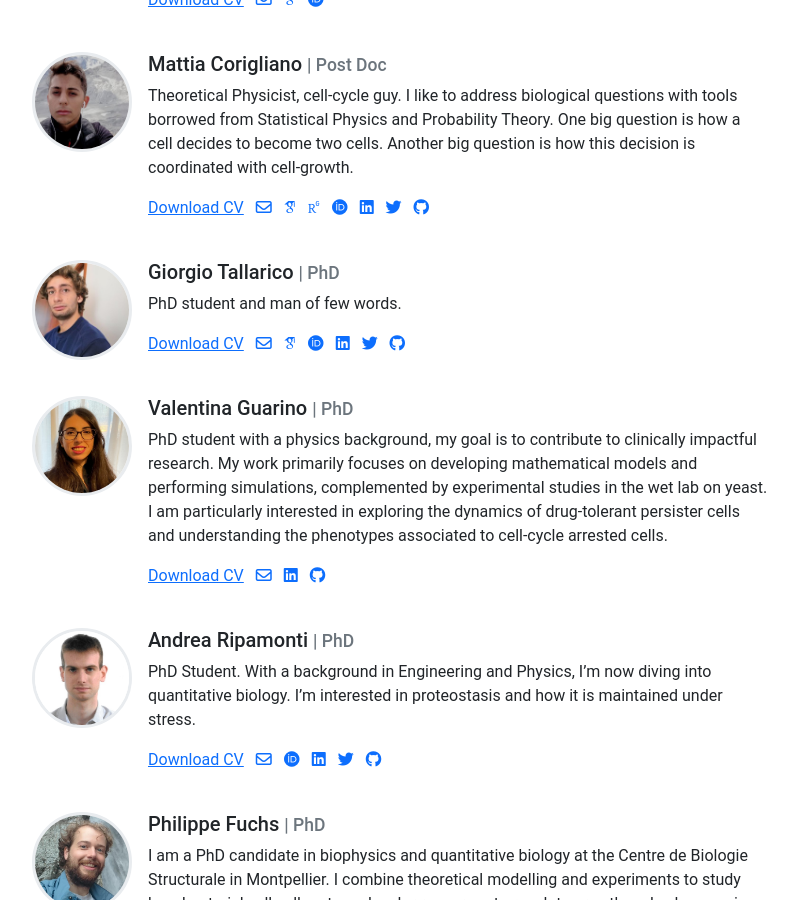
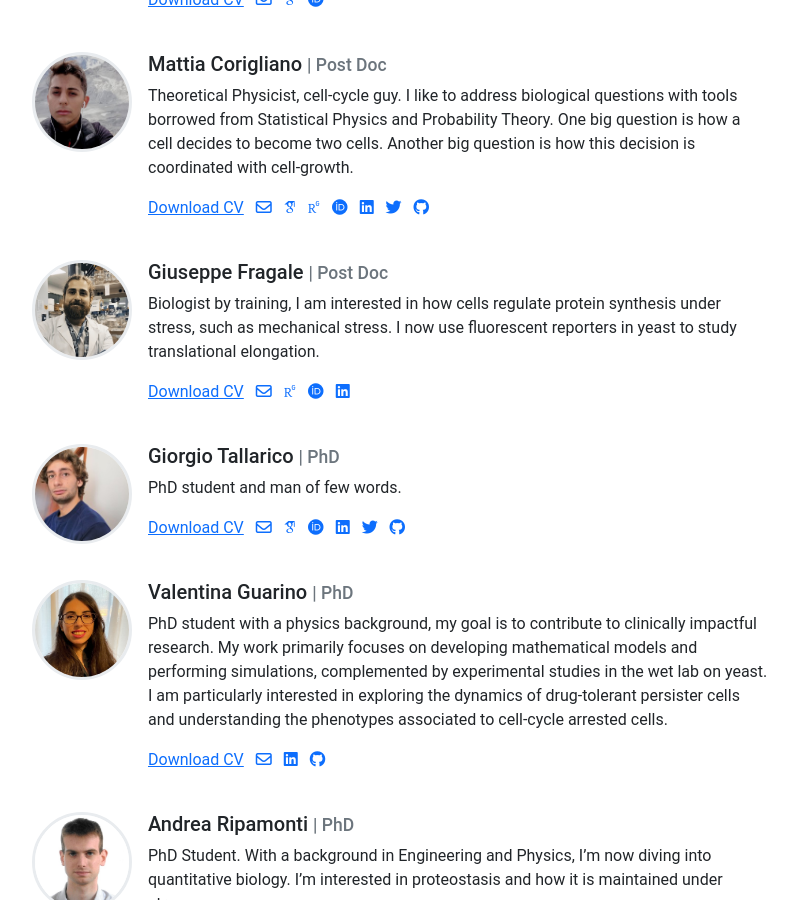
Before and after one commit to guarinovale/spcg-site, a Jekyll site: the page built from pages/people.md, in a window 1280 px wide and 900 px high, scrolled down 1095 px. Shown: the whole window, without its empty margins (240-1037 px from the left). Built offline with Jekyll 4.4.1, drawn with Linux system fonts in a browser that asks for light colours; some web fonts are replaced.

Commit message:
Beppe update

```diff
--- a/_data/team.yml
+++ b/_data/team.yml
@@ -59,6 +59,21 @@
   in: https://it.linkedin.com/in/mattia-corigliano-b05407203
   twitter: mcorigliano_
   github: Mattia-Corigliano
+
+
+- name: Giuseppe Fragale
+  role: Post Doc
+  image: /images/people_gf.jpg
+  description: >
+    Biologist by training, I am interested in how cells regulate protein synthesis under stress, such as mechanical stress. I now use fluorescent reporters in yeast to study translational elongation.
+  cv: gfCV.pdf
+  email: giuseppe.fragale@ifom.eu
+  #scholar: user=HhvKKzQAAAAJ&hl=it
+  researchgate: Giuseppe-Fragale
+  orcid: 0000-0003-0081-8059
+  in: https://it.linkedin.com/in/giuseppe-fragale-6149b5174
+  #twitter: mcorigliano_
+  #github: Mattia-Corigliano
 
 
 - name: Giorgio Tallarico
```
Also changed, not shown: images/people_gf.jpg (added), 10 other files.
